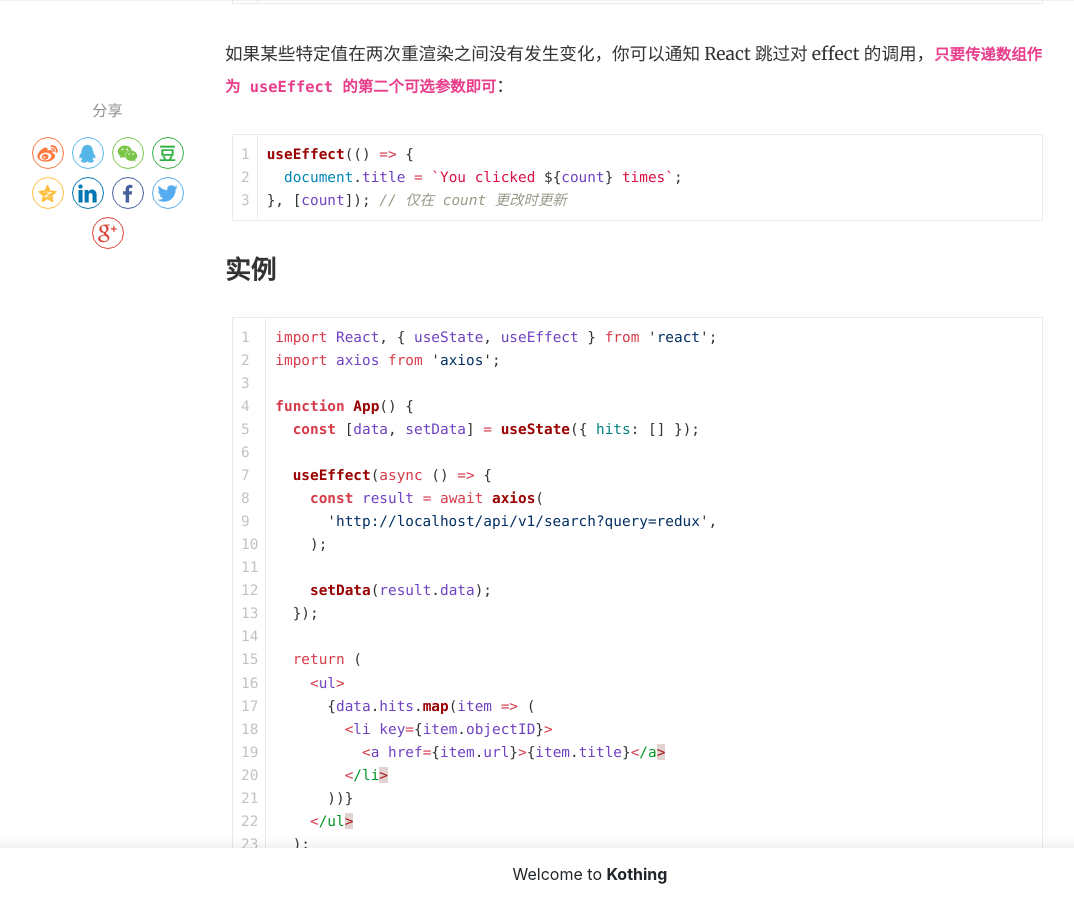
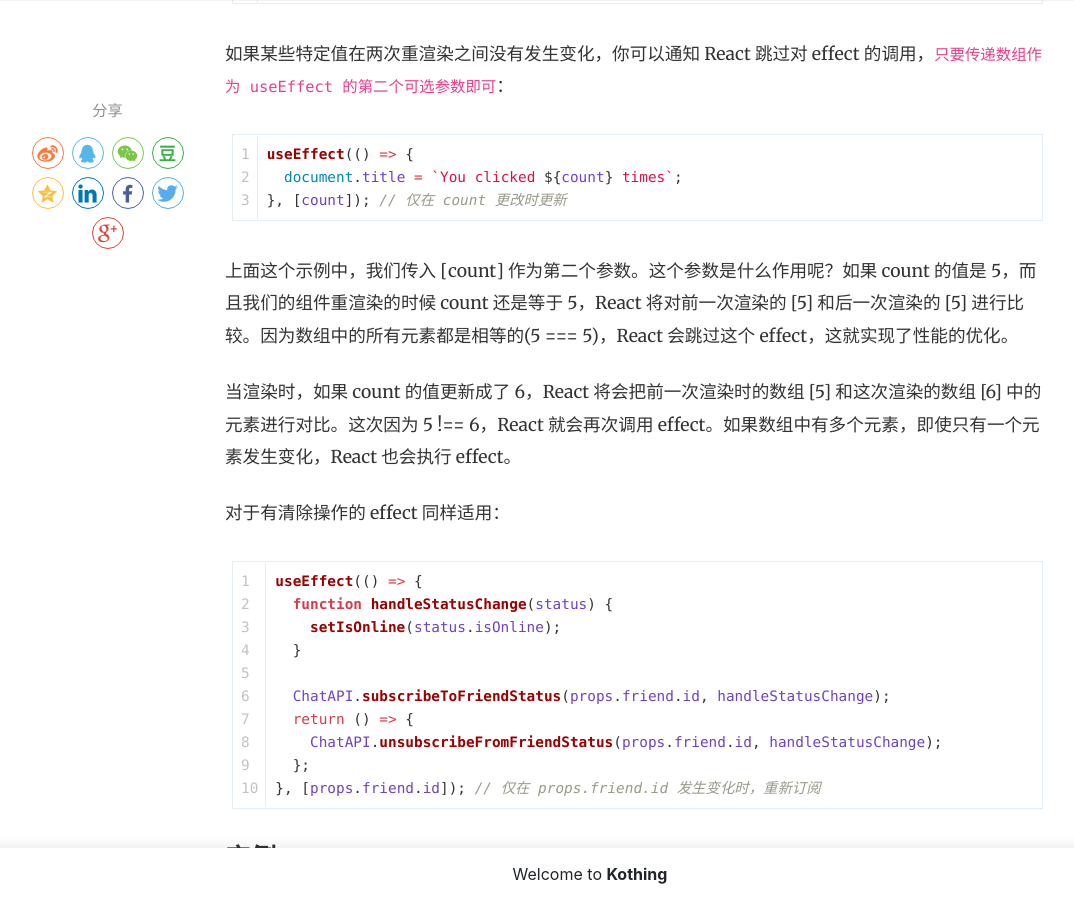
Before and after one commit to kothing/kothing.github.io, a Jekyll site: the page built from _posts/2019-01-12-react-hook-useEffect-hook.md, in a window 1280 px wide and 900 px high, scrolled down 4068 px. Shown: the whole window, without its empty margins (50-1124 px from the left). Built offline with Jekyll 4.4.1, drawn with Linux system fonts in a browser that asks for light colours; nearby versions of some CDN libraries; comment, search, counter and statistics services are not loaded.

Commit message:
Update 2019-01-12-react-hook-useEffect-hook.md

````diff
--- a/_posts/2019-01-12-react-hook-useEffect-hook.md
+++ b/_posts/2019-01-12-react-hook-useEffect-hook.md
@@ -107,12 +107,31 @@ componentDidUpdate(prevProps, prevState) {
   }
 }
 ```
-如果某些特定值在两次重渲染之间没有发生变化，你可以通知 React 跳过对 effect 的调用，**`只要传递数组作为 useEffect 的第二个可选参数即可`**：
+如果某些特定值在两次重渲染之间没有发生变化，你可以通知 React 跳过对 effect 的调用，`只要传递数组作为 useEffect 的第二个可选参数即可`：
 ```js
 useEffect(() => {
   document.title = `You clicked ${count} times`;
 }, [count]); // 仅在 count 更改时更新
 ```
+上面这个示例中，我们传入 [count] 作为第二个参数。这个参数是什么作用呢？如果 count 的值是 5，而且我们的组件重渲染的时候 count 还是等于 5，React 将对前一次渲染的 [5] 和后一次渲染的 [5] 进行比较。因为数组中的所有元素都是相等的(5 === 5)，React 会跳过这个 effect，这就实现了性能的优化。
+
+当渲染时，如果 count 的值更新成了 6，React 将会把前一次渲染时的数组 [5] 和这次渲染的数组 [6] 中的元素进行对比。这次因为 5 !== 6，React 就会再次调用 effect。如果数组中有多个元素，即使只有一个元素发生变化，React 也会执行 effect。
+
+对于有清除操作的 effect 同样适用：
+```js
+useEffect(() => {
+  function handleStatusChange(status) {
+    setIsOnline(status.isOnline);
+  }
+
+  ChatAPI.subscribeToFriendStatus(props.friend.id, handleStatusChange);
+  return () => {
+    ChatAPI.unsubscribeFromFriendStatus(props.friend.id, handleStatusChange);
+  };
+}, [props.friend.id]); // 仅在 props.friend.id 发生变化时，重新订阅
+```
+
+
 
 ## 实例
 ```js
````
